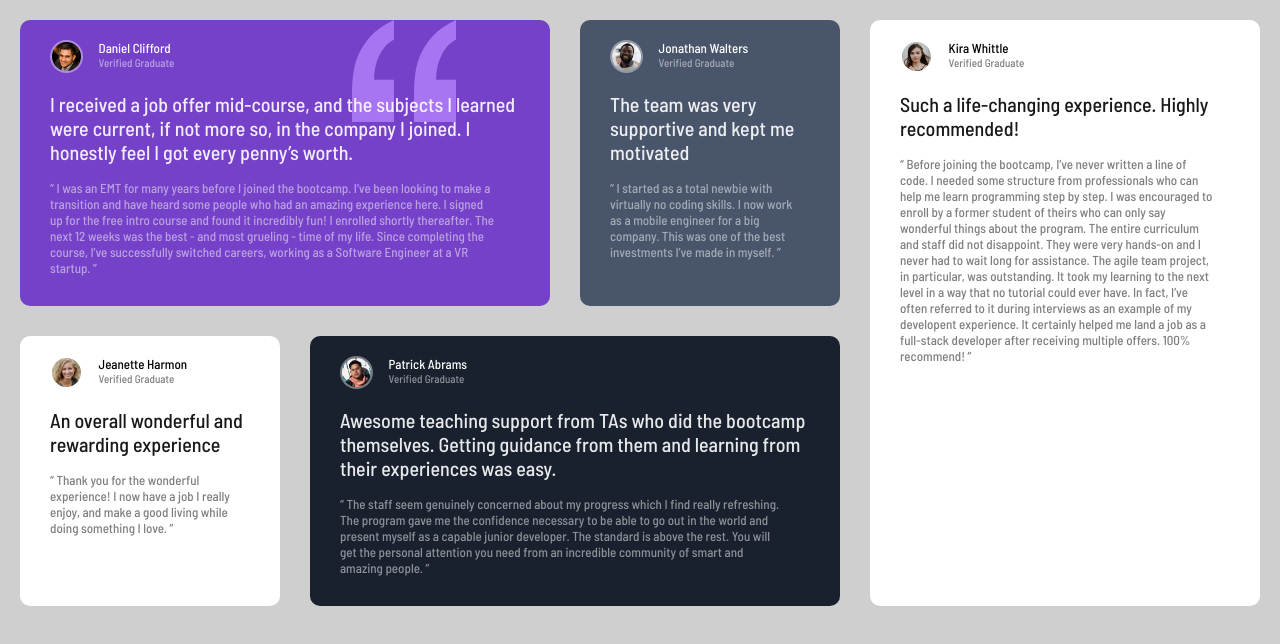
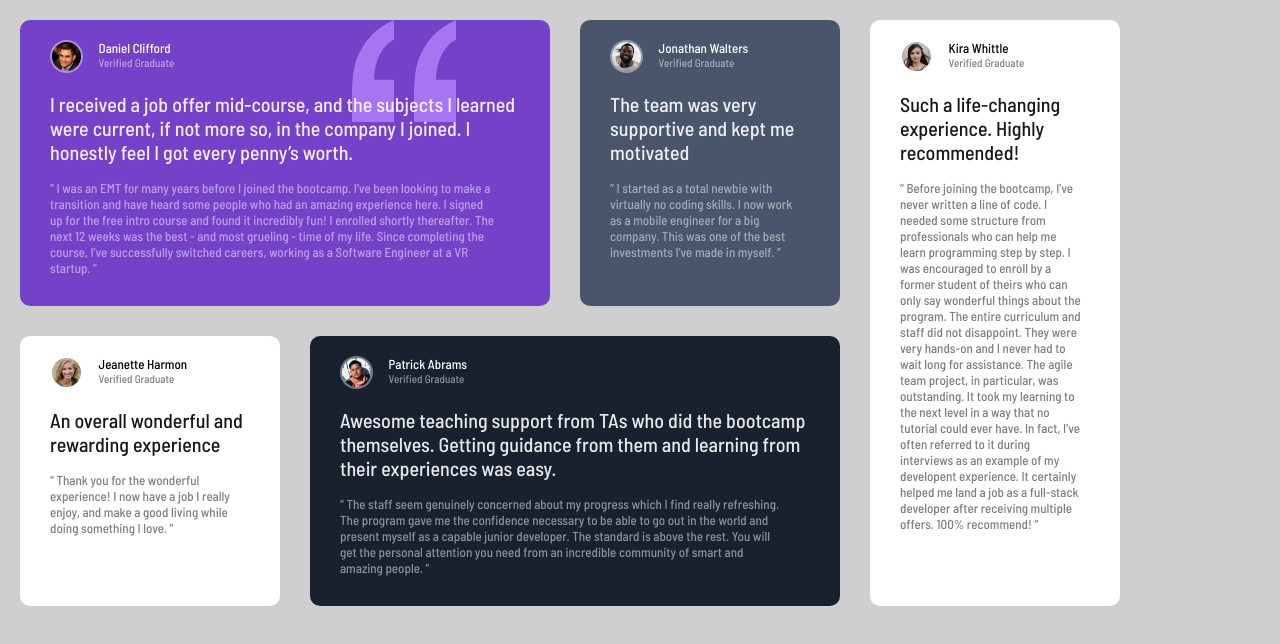
Before and after one commit to nithyaasworld/MERN-Stack-Course, a plain HTML site: page day3/day-2---testimonial-grid-nithyaasworld-master/index.html in a window 1280 px wide. Drawn offline with Linux system fonts and the light colour scheme.

Commit message:
made the Kira card not grow too much

```diff
--- a/day3/day-2---testimonial-grid-nithyaasworld-master/styles.css
+++ b/day3/day-2---testimonial-grid-nithyaasworld-master/styles.css
@@ -25,6 +25,7 @@ body{
     justify-content: center;
     align-items: center;
     gap: 30px;
+    max-width: 1100px;
 }
 .card-container-1{
     display: flex;
```
